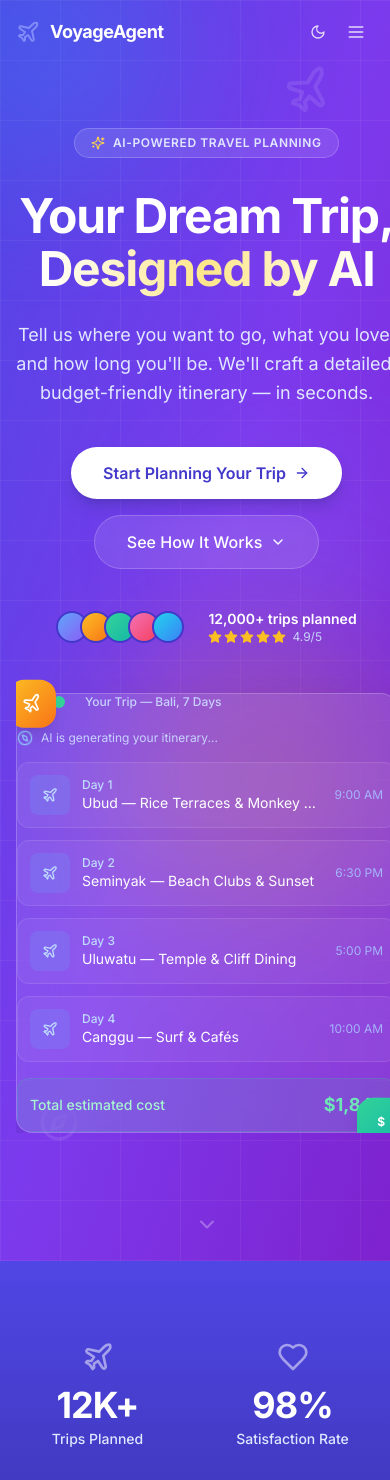
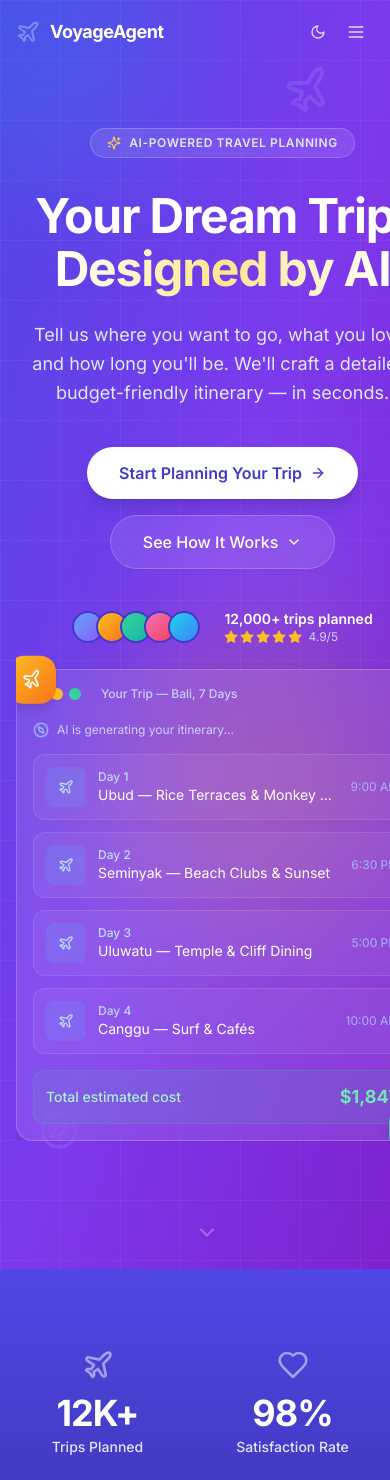
Before and after one commit to stashpopper/AI-Powered-Travel-Planner-with-Cost-Estimation, a React (Vite) app in the folder frontend/: page / in a window 390 px wide. Shown: the top 1480 px of the page. Built offline with nearby package versions, Linux system fonts and the light colour scheme.

Commit message:
Fix hero section overflow on mobile below 500px — reduce padding, hide decorative elements, tighten gaps

```diff
--- a/frontend/src/components/Hero.jsx
+++ b/frontend/src/components/Hero.jsx
@@ -150,7 +150,7 @@
 
       {/* Content */}
       <div className="relative mx-auto max-w-7xl px-4 sm:px-6 lg:px-8 py-24 lg:py-32">
-        <div className="grid lg:grid-cols-2 gap-12 lg:gap-16 items-center">
+        <div className="grid lg:grid-cols-2 gap-6 sm:gap-12 lg:gap-16 items-center overflow-x-hidden">
           {/* Left - Text */}
           <motion.div
             variants={staggerChildren}
@@ -222,7 +222,7 @@
             className="relative"
           >
             {/* Glass card */}
-            <div className="relative rounded-2xl border border-white/10 bg-white/[0.05] backdrop-blur-xl shadow-2xl overflow-hidden">
+            <div className="relative rounded-2xl border border-white/10 bg-white/[0.05] backdrop-blur-xl shadow-2xl overflow-hidden max-w-full p-4 sm:p-6">
               {/* Header */}
               <div className="flex items-center gap-3 mb-5">
                 <div className="flex gap-1.5">
@@ -338,7 +338,7 @@
               </AnimatePresence>
 
               {/* Decorative corner */}
-              <div className="absolute -top-2 -right-2 w-6 h-6 rounded-br-xl bg-gradient-to-bl from-indigo-500/30 to-transparent" />
+              <div className="hidden sm:block absolute -top-2 -right-2 w-6 h-6 rounded-br-xl bg-gradient-to-bl from-indigo-500/30 to-transparent" />
             </div>
 
             {/* Floating elements */}
--- a/frontend/src/components/LandingPage.jsx
+++ b/frontend/src/components/LandingPage.jsx
@@ -34,7 +34,7 @@
 
       {/* Content */}
       <div className="relative mx-auto max-w-7xl px-4 sm:px-6 lg:px-8 py-32 lg:py-40">
-        <div className="grid lg:grid-cols-2 gap-12 lg:gap-16 items-center overflow-x-hidden">
+        <div className="grid lg:grid-cols-2 gap-6 sm:gap-12 lg:gap-16 items-center overflow-x-hidden">
           {/* Left - Text */}
           <motion.div
             initial={{ opacity: 0, y: 40 }}
@@ -128,7 +128,7 @@
             className="relative"
           >
             {/* Main glass card */}
-            <div className="relative rounded-2xl border border-white/20 bg-white/10 backdrop-blur-xl shadow-2xl overflow-hidden">
+            <div className="relative rounded-2xl border border-white/20 bg-white/10 backdrop-blur-xl shadow-2xl overflow-hidden max-w-full p-4 sm:p-6">
               {/* Header */}
               <div className="flex items-center gap-3 mb-5">
                 <div className="flex gap-1.5">
```
